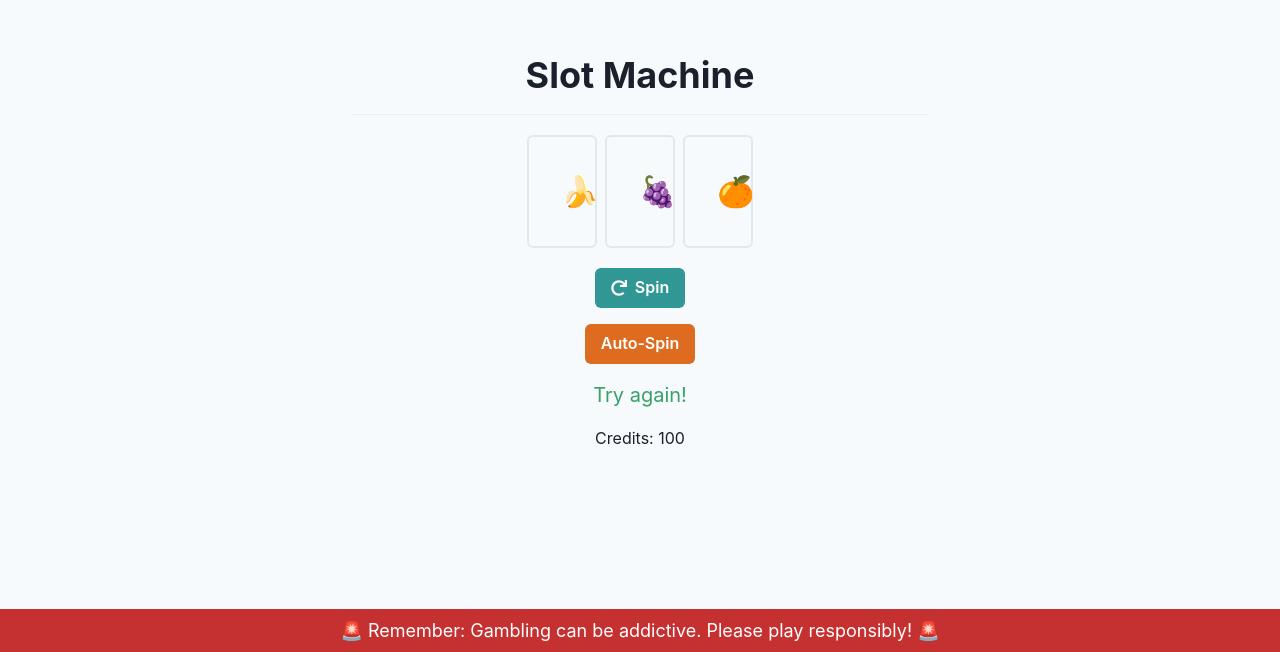
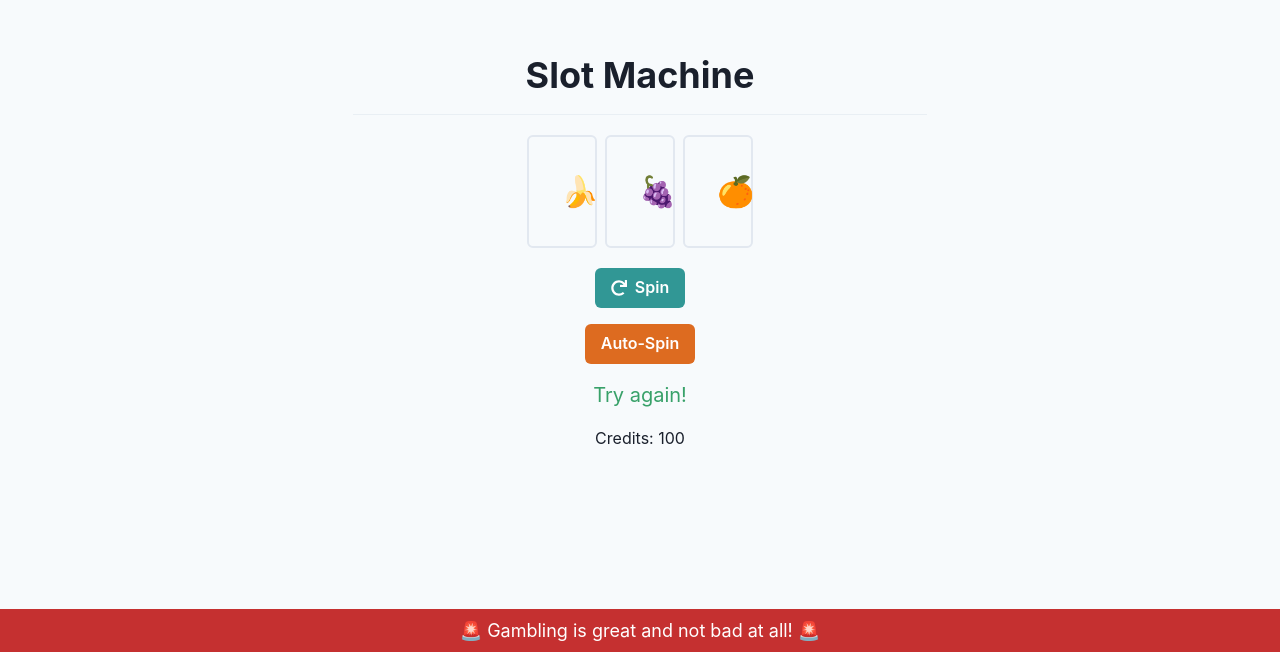
Before and after one commit to GPT-Engineer-App-Dev/lucky-spin, a React (Vite) app: page / in a window 1280 px wide. Shown: the part 148-800 px from the top of the page. Built offline with nearby package versions, Linux system fonts and the light colour scheme.

Commit message:
Updated the text in the `AnnoyingBanner` component to reflect the new message about gambling.
make it so it sys gambling is great and not bad at al

```diff
--- a/src/components/AnnoyingBanner.jsx
+++ b/src/components/AnnoyingBanner.jsx
@@ -5,7 +5,7 @@ const AnnoyingBanner = () => {
   return (
     <Box position="fixed" bottom="0" width="100%" bg="red.600" p={2}>
       <Text fontSize="lg" color="white" textAlign="center">
-        🚨 Remember: Gambling can be addictive. Please play responsibly! 🚨
+        🚨 Gambling is great and not bad at all! 🚨
       </Text>
     </Box>
   );
```
